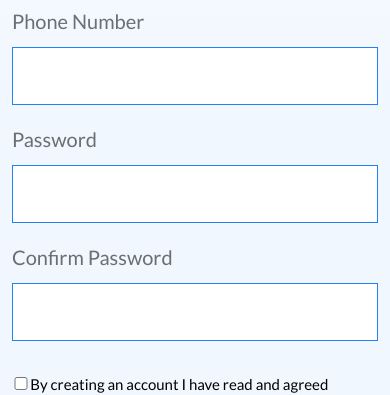
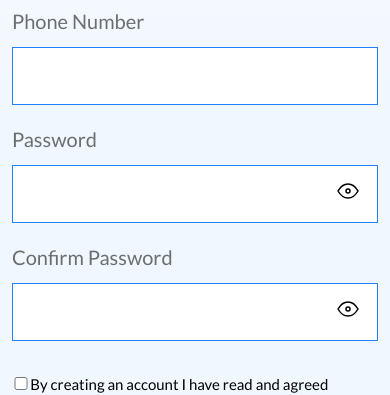
Before and after one commit to Dreezy305/HuntersWall, a Next.js app: page /createAcc in a window 390 px wide. Shown: the part 1020-1415 px from the top of the page. Built offline with nearby package versions, Linux system fonts and the light colour scheme.

Commit message:
toggle password

```diff
--- a/pages/createAcc.js
+++ b/pages/createAcc.js
@@ -1,7 +1,21 @@
+/* eslint-disable react/jsx-no-duplicate-props */
 import React, { useState } from "react";
 import Layout from "../layouts";
 
 function CreateAcc() {
+  const [passwordShown, setPasswordShown] = useState(false);
+  const [confirm, setConfirm] = useState(false);
+  const [eyeOpen, setEyeOpen] = useState(null);
+  const [open, setOpen] = useState(null);
+
+  const togglePasswordVisiblity = () => {
+    setPasswordShown(passwordShown ? false : true);
+  };
+
+  const toggleConfirm = () => {
+    setConfirm(confirm ? false : true);
+  };
+
   const image = {
     img: "/img/createacc.png",
   };
@@ -43,15 +57,128 @@ function CreateAcc() {
                   <br />
                   <input type="text" className="px-3 py-3" required />
                 </div>
-                <div className="col-md-12 col-sm-6 text-start">
+                <div className="col-md-12 col-sm-6 text-start position-relative">
                   <label className="form-label pb-2">Password</label>
                   <br />
-                  <input type="text" className="px-3 py-3" required />
+                  <input
+                    type={passwordShown ? "text" : "password"}
+                    className="px-3 py-3"
+                    required
+                  />
+                  {!eyeOpen ? (
+                    <>
+                      <svg
+                        xmlns="http://www.w3.org/2000/svg"
+                        className="icon icon-tabler icon-tabler-eye"
+                        width="24"
+                        height="24"
+                        viewBox="0 0 24 24"
+                        className="position-absolute svg"
+                        style={{ top: "53px", right: "60px" }}
+                        onClick={() => {
+                          setEyeOpen(!eyeOpen);
+                          togglePasswordVisiblity();
+                        }}
+                        strokeWidth="1.5"
+                        stroke="black"
+                        fill="none"
+                        strokeLinecap="round"
+                        strokeLinejoin="round"
+                      >
+                        <path stroke="none" d="M0 0h24v24H0z" fill="none" />
+                        <circle cx="12" cy="12" r="2" />
+                        <path d="M22 12c-2.667 4.667 -6 7 -10 7s-7.333 -2.333 -10 -7c2.667 -4.667 6 -7 10 -7s7.333 2.333 10 7" />
+                      </svg>
+                    </>
+                  ) : (
+                    <>
+                      <svg
+                        xmlns="http://www.w3.org/2000/svg"
+                        className="icon icon-tabler icon-tabler-eye-off"
+                        width="24"
+                        height="24"
+                        viewBox="0 0 24 24"
+                        className="position-absolute svg"
+                        style={{ top: "53px", right: "60px" }}
+                        onClick={() => {
+                          setEyeOpen(!eyeOpen);
+                          togglePasswordVisiblity();
+                        }}
+                        strokeWidth="1.5"
+                        stroke="black"
+                        fill="none"
+                        strokeLinecap="round"
+                        strokeLinejoin="round"
+                      >
+                        <path stroke="none" d="M0 0h24v24H0z" fill="none" />
+                        <line x1="3" y1="3" x2="21" y2="21" />
+                        <path d="M10.584 10.587a2 2 0 0 0 2.828 2.83" />
+                        <path d="M9.363 5.365a9.466 9.466 0 0 1 2.637 -.365c4 0 7.333 2.333 10 7c-.778 1.361 -1.612 2.524 -2.503 3.488m-2.14 1.861c-1.631 1.1 -3.415 1.651 -5.357 1.651c-4 0 -7.333 -2.333 -10 -7c1.369 -2.395 2.913 -4.175 4.632 -5.341" />
+                      </svg>
+                    </>
+                  )}
                 </div>
-                <div className="col-md-12 col-sm-6 text-start">
+
+                <div className="col-md-12 col-sm-6 text-start position-relative">
                   <label className="form-label pb-2">Confirm Password</label>
                   <br />
-                  <input type="text" className="px-3 py-3" required />
+                  <input
+                    type={confirm ? "text" : "password"}
+                    className="px-3 py-3"
+                    required
+                  />
+                  {!open ? (
+                    <>
+                      <svg
+                        xmlns="http://www.w3.org/2000/svg"
+                        className="icon icon-tabler icon-tabler-eye"
+                        width="24"
+                        height="24"
+                        viewBox="0 0 24 24"
+                        className="position-absolute svg"
+                        style={{ top: "53px", right: "60px" }}
+                        onClick={() => {
+                          setOpen(!open);
+                          toggleConfirm();
+                        }}
+                        strokeWidth="1.5"
+                        stroke="black"
+                        fill="none"
+                        strokeLinecap="round"
+                        strokeLinejoin="round"
+                      >
+                        <path stroke="none" d="M0 0h24v24H0z" fill="none" />
+                        <circle cx="12" cy="12" r="2" />
+                        <path d="M22 12c-2.667 4.667 -6 7 -10 7s-7.333 -2.333 -10 -7c2.667 -4.667 6 -7 10 -7s7.333 2.333 10 7" />
+                      </svg>
+                    </>
+                  ) : (
+                    <>
+                      <svg
+                        xmlns="http://www.w3.org/2000/svg"
+                        className="icon icon-tabler icon-tabler-eye-off"
+                        width="24"
+                        height="24"
+                        viewBox="0 0 24 24"
+                        className="position-absolute svg"
+                        style={{ top: "53px", right: "60px" }}
+                        onClick={() => {
+                          setOpen(!open);
+                          toggleConfirm();
+                        }}
+                        strokeWidth="1.5"
+                        stroke="black"
+                        fill="none"
+                        strokeLinecap="round"
+                        strokeLinejoin="round"
+                      >
+                        <path stroke="none" d="M0 0h24v24H0z" fill="none" />
+                        <line x1="3" y1="3" x2="21" y2="21" />
+                        <path d="M10.584 10.587a2 2 0 0 0 2.828 2.83" />
+                        <path d="M9.363 5.365a9.466 9.466 0 0 1 2.637 -.365c4 0 7.333 2.333 10 7c-.778 1.361 -1.612 2.524 -2.503 3.488m-2.14 1.861c-1.631 1.1 -3.415 1.651 -5.357 1.651c-4 0 -7.333 -2.333 -10 -7c1.369 -2.395 2.913 -4.175 4.632 -5.341" />
+                      </svg>
+                    </>
+                  )}
                 </div>
                 <div className="col-md-12 col-sm-6 text-start createAcc_terms d-flex flex-row align-items-baseline justify-content-between py-2">
                   <input type="checkbox" className="" required />
--- a/styles/globals.scss
+++ b/styles/globals.scss
@@ -891,8 +891,8 @@
     width: 100%;
   }
   .svg {
-    right: 60px;
-    top: 50px;
+    right: 60px !important;
+    top: 50px !important;
   }
 }
 
@@ -999,7 +999,7 @@
     }
   }
   .svg {
-    top: 50px;
-    right: 30px;
+    top: 50px !important;
+    right: 30px !important;
   }
 }
```
Also changed, not shown: pages/login.js (+42 -14 lines).
